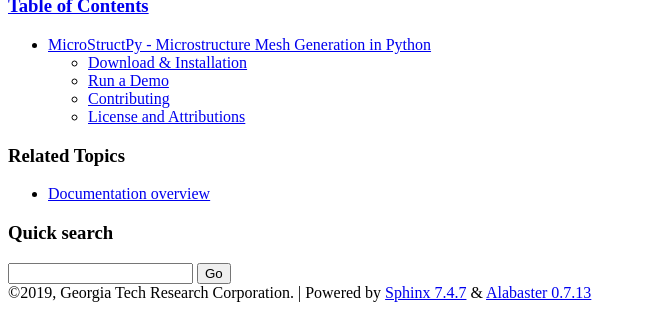
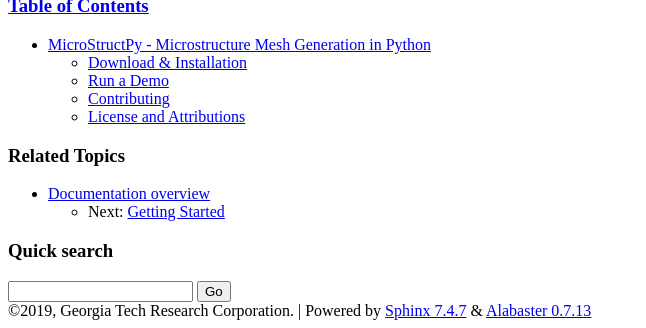
Before and after one commit to kip-hart/MicroStructPy, a Sphinx documentation site: the page built from docs/source/index.rst, in a window 1280 px wide and 900 px high, scrolled down 2392 px, cut to the strip 572-900 px from the top of the window. Shown: the whole strip, without its empty margins (0-646 px from the left). Built offline with Sphinx 7.4.7, drawn with Linux system fonts in a browser that asks for light colours.

Commit message:
Revert "removed other pages from docs, trying to debug"
This reverts commit a1022f45f9b8b4357f14a0399a5dd3ccc8747352.

```diff
--- a/docs/source/index.rst
+++ b/docs/source/index.rst
@@ -59,3 +59,15 @@
 .. include:: ../../README.rst
     :start-after: .. end-license
     :end-before: .. end-readme
+
+
+.. toctree::
+   :maxdepth: 3
+   :hidden:
+
+   getting_started
+   examples
+   cli
+   package_guide
+   troubleshooting
+   API <microstructpy>
```
